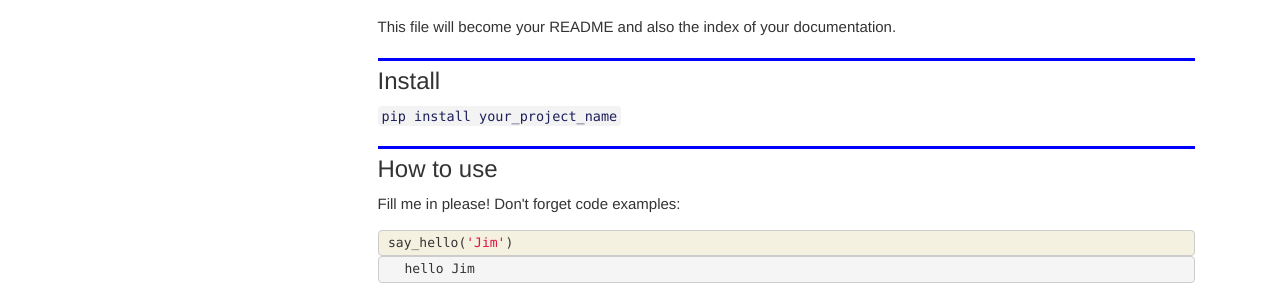
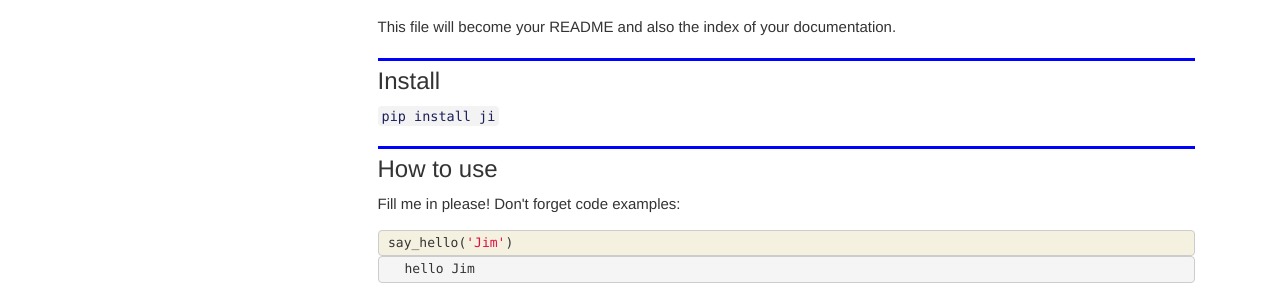
Before and after one commit to yunzhou/ji, a Jekyll site: the page built from docs/index.html, in a window 1280 px wide. Shown: the part 294-594 px from the top of the page. Built offline with Jekyll 4.4.1, drawn with Linux system fonts in a browser that asks for light colours; nearby versions of some CDN libraries; comment, search, counter and statistics services are not loaded.

Commit message:
fix requirement

```diff
--- a/docs/core.html
+++ b/docs/core.html
@@ -99,7 +99,8 @@ nb_path: "00_core.ipynb"
 
 <div class="inner_cell">
     <div class="input_area">
-<div class=" highlight hl-ipython3"><pre><span></span><span class="n">test_eq</span><span class="p">(</span><span class="n">say_hello</span><span class="p">(</span><span class="s1">&#39;bob&#39;</span><span class="p">),</span> <span class="kc">None</span><span class="p">)</span>
+<div class=" highlight hl-ipython3"><pre><span></span><span class="kn">from</span> <span class="nn">fastcore.test</span> <span class="kn">import</span> <span class="n">test_eq</span>
+<span class="n">test_eq</span><span class="p">(</span><span class="n">say_hello</span><span class="p">(</span><span class="s1">&#39;bob&#39;</span><span class="p">),</span> <span class="kc">None</span><span class="p">)</span>
 </pre></div>
 
     </div>
--- a/docs/index.html
+++ b/docs/index.html
@@ -44,7 +44,7 @@ nb_path: "index.ipynb"
 </div>
 <div class="cell border-box-sizing text_cell rendered"><div class="inner_cell">
 <div class="text_cell_render border-box-sizing rendered_html">
-<p><code>pip install your_project_name</code></p>
+<p><code>pip install ji</code></p>
 
 </div>
 </div>
```
Also changed, not shown: README.md, 3 other files.
